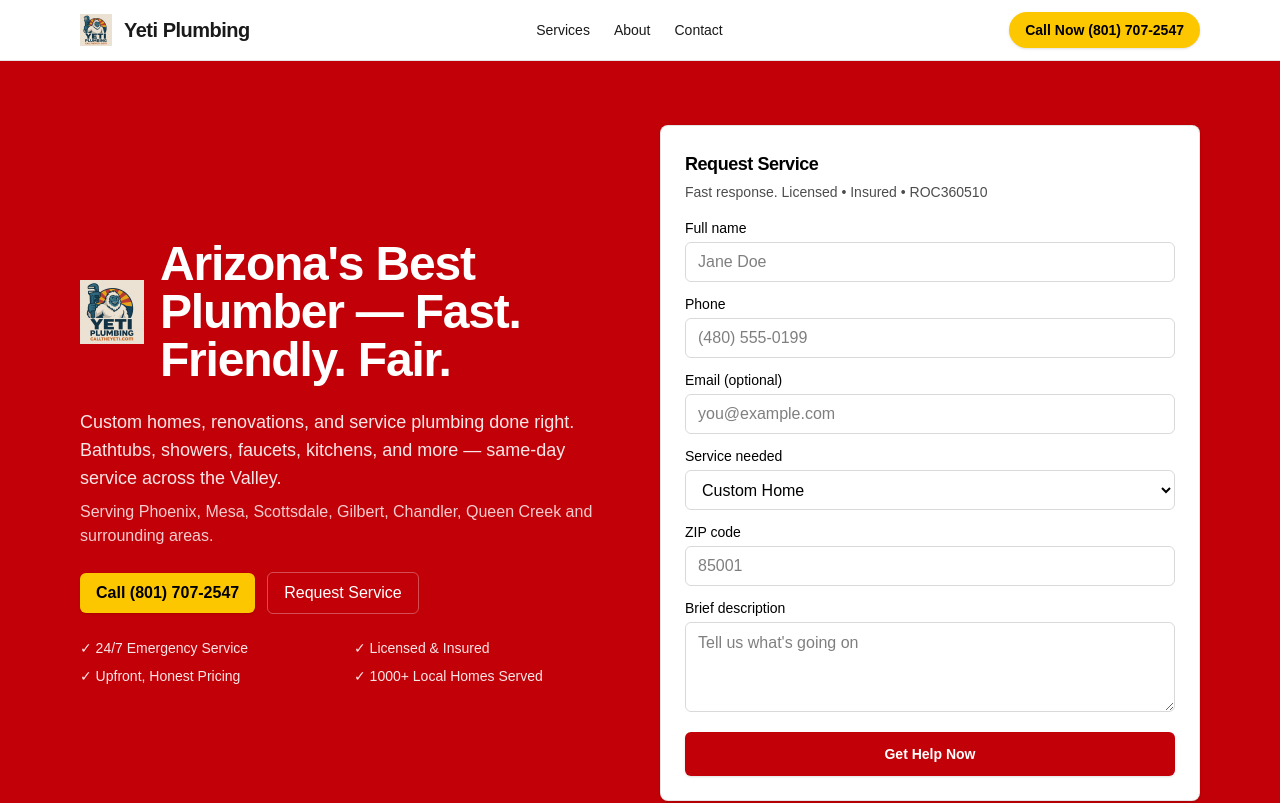
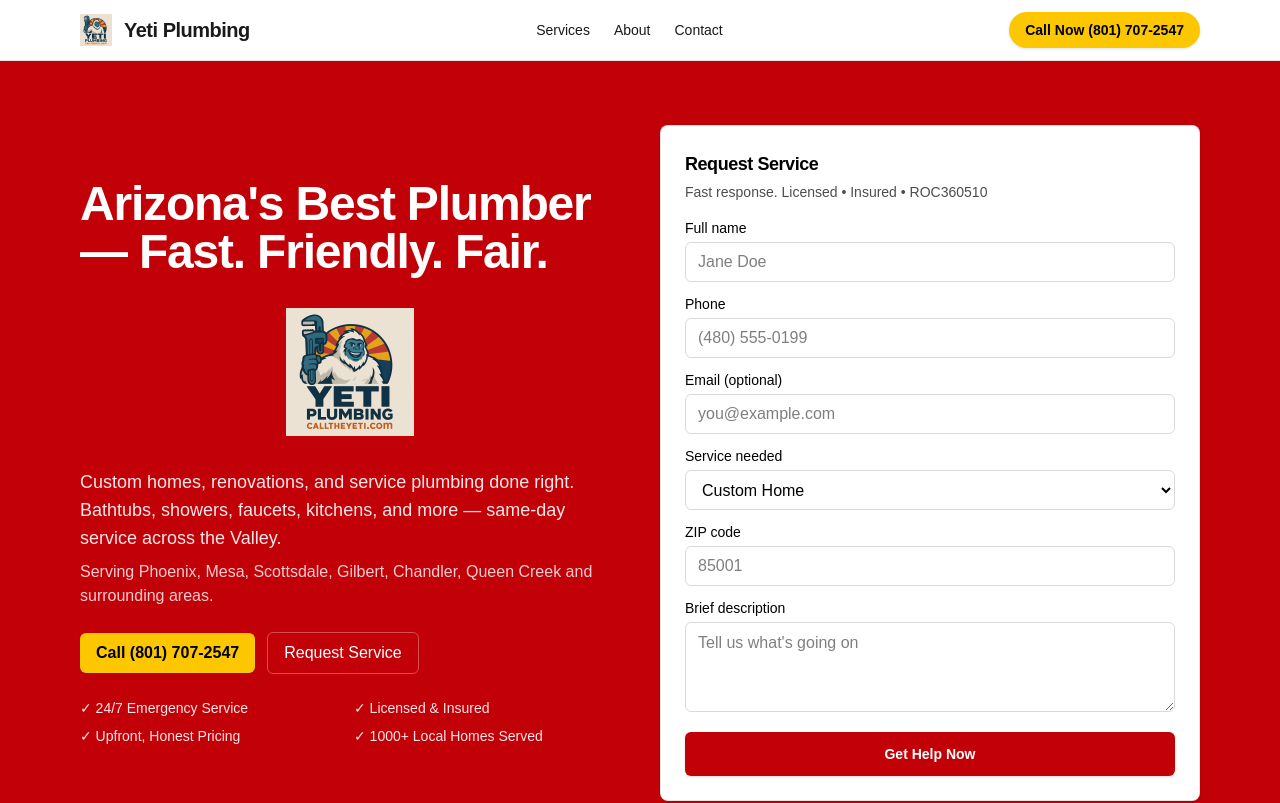
Before and after one commit to resgato/calltheyeti, a Next.js app: page / in a window 1280 px wide. Shown: the top 803 px of the page. Built offline with nearby package versions, Linux system fonts and the light colour scheme; no server answers.

Commit message:
feat: enhance hero logo - bigger size and centered placement

```diff
--- a/app/page.tsx
+++ b/app/page.tsx
@@ -44,13 +44,11 @@
       <section className="bg-red-700 text-white">
         <div className="mx-auto grid max-w-6xl grid-cols-1 gap-10 px-4 py-16 md:grid-cols-2 md:items-center">
           <div>
-            <div className="flex items-center gap-4 mb-6">
-              <img src="/yeti-logo.png" alt="Yeti Plumbing" className="h-16 w-16" />
-              <div>
-                <h1 className="text-3xl font-extrabold tracking-tight sm:text-4xl md:text-5xl">
-                  Arizona's Best Plumber — Fast. Friendly. Fair.
-                </h1>
-              </div>
+            <h1 className="text-3xl font-extrabold tracking-tight sm:text-4xl md:text-5xl">
+              Arizona's Best Plumber — Fast. Friendly. Fair.
+            </h1>
+            <div className="flex justify-center my-8">
+              <img src="/yeti-logo.png" alt="Yeti Plumbing" className="h-24 w-24 md:h-32 md:w-32" />
             </div>
             <p className="mt-4 text-lg text-white/90">
               Custom homes, renovations, and service plumbing done right. Bathtubs,
```
